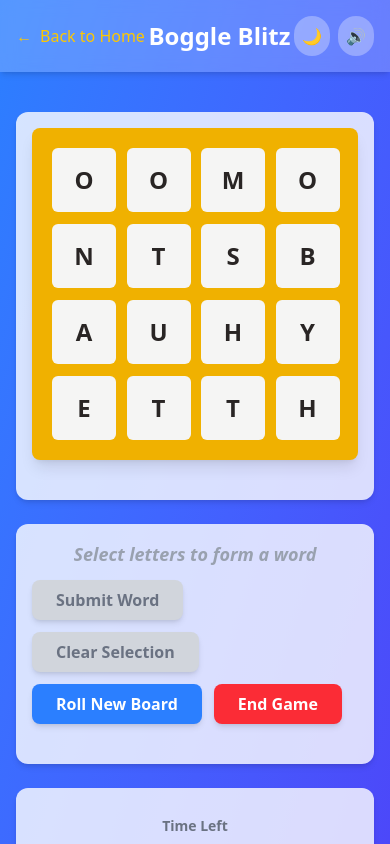
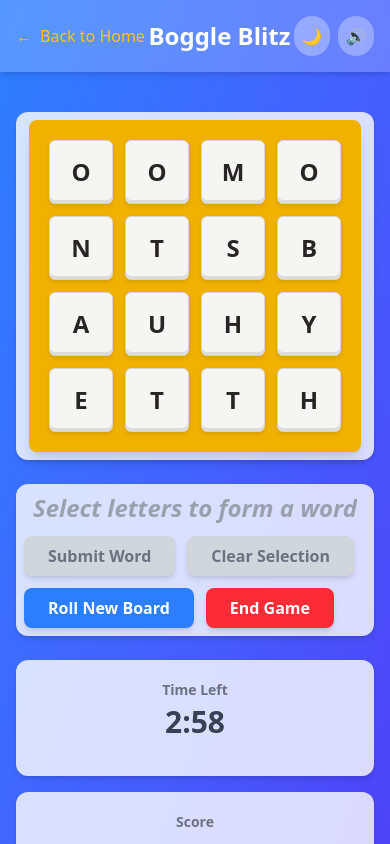
Before and after one commit to tmorse01/boggle-game, a React (Vite) app: page /game in a window 390 px wide. Both pictures are taken after a click on the button "Start Game". Shown: the top 844 px of the page. Built offline with nearby package versions, Linux system fonts and the light colour scheme; no server answers.

Commit message:
Somet style improvments

```diff
--- a/src/components/Board.tsx
+++ b/src/components/Board.tsx
@@ -43,7 +43,7 @@ const Board: React.FC<BoardProps> = ({
   return (
     <div
       className={`
-      bg-yellow-500 p-4 rounded-lg shadow-lg mb-6
+      bg-yellow-500 p-4 rounded-lg shadow-lg
       transition-all duration-500 relative
       ${showAnimation ? "animate-pulse scale-105" : ""}
       ${disabled ? "opacity-90 pointer-events-none" : ""}
--- a/src/components/Controls.tsx
+++ b/src/components/Controls.tsx
@@ -51,7 +51,7 @@ const Controls: React.FC<ControlsProps> = ({
   };
 
   return (
-    <div className="mb-6">
+    <div>
       {gameState === "idle" || gameState === "finished" ? (
         <div className="space-y-4">
           <div className="flex flex-wrap gap-4">
@@ -89,7 +89,7 @@ const Controls: React.FC<ControlsProps> = ({
         </div>
       ) : (
         <div className="flex flex-col items-center space-y-3">
-          <div className="text-lg font-semibold text-center overflow-hidden transition-all duration-300 min-h-[28px]">
+          <div className="text-2xl font-semibold text-center overflow-hidden transition-all duration-300 min-h-[28px]">
             {errorMessage ? (
               <span className="text-red-600 dark:text-red-400 animate-fadeInOut">
                 {errorMessage}
--- a/src/components/Tile.tsx
+++ b/src/components/Tile.tsx
@@ -23,6 +23,7 @@ const Tile: React.FC<TileProps> = ({
       className={`
       w-16 h-16 m-1 rounded-md flex items-center justify-center
       font-bold text-2xl transition-all duration-200
+      border border-stone-300
       ${
         isSelected
           ? "bg-stone-50 text-stone-900 transform scale-105 shadow-lg"
@@ -30,6 +31,10 @@ const Tile: React.FC<TileProps> = ({
       }
       ${isLastSelected ? "ring-4 ring-blue-300" : ""}
       dark:bg-stone-100 dark:text-stone-800 dark:hover:bg-stone-200
+      shadow-[inset_0_-3px_0_rgba(0,0,0,0.1),0_2px_4px_rgba(0,0,0,0.1)]
+      hover:shadow-[inset_0_-2px_0_rgba(0,0,0,0.2),0_3px_5px_rgba(0,0,0,0.2)]
+      active:shadow-[inset_0_2px_4px_rgba(0,0,0,0.2)]
+      active:translate-y-0.5
       `}
       onClick={handleClick}
       aria-label={`Tile ${cell.letter}`}
--- a/src/pages/GamePage.tsx
+++ b/src/pages/GamePage.tsx
@@ -37,21 +37,21 @@ const GamePage: React.FC = () => {
   return (
     <div className="grid grid-cols-1 md:grid-cols-3 gap-6 mt-6">
       <div className="flex flex-col order-2 md:order-1">
-        <div className="bg-white/80 dark:bg-gray-800/80 rounded-xl shadow-md p-4 mb-4 text-blue-900 dark:text-white">
+        <div className="bg-white/80 dark:bg-gray-800/80 rounded-xl shadow-md md:md:p-4 p-2 mb-4 text-blue-900 dark:text-white">
           <Timer timeLeft={boggle.timeLeft} />
         </div>
 
-        <div className="bg-white/80 dark:bg-gray-800/80 rounded-xl shadow-md p-4 mb-4 text-blue-900 dark:text-white">
+        <div className="bg-white/80 dark:bg-gray-800/80 rounded-xl shadow-md md:p-4 p-2 mb-4 text-blue-900 dark:text-white">
           <Score score={boggle.score} />
         </div>
 
-        <div className="bg-white/80 dark:bg-gray-800/80 rounded-xl shadow-md p-4 flex-grow overflow-hidden text-blue-900 dark:text-white">
+        <div className="bg-white/80 dark:bg-gray-800/80 rounded-xl shadow-md md:p-4 p-2 flex-grow overflow-hidden text-blue-900 dark:text-white">
           <WordList words={boggle.foundWords} />
         </div>
       </div>
 
       <div className="md:col-span-2 flex flex-col items-center order-1 md:order-2">
-        <div className="bg-white/80 dark:bg-gray-800/80 rounded-xl shadow-md p-4 mb-6 w-full flex justify-center text-blue-900 dark:text-white">
+        <div className="md:min-w-sm bg-white/80 dark:bg-gray-800/80 rounded-xl shadow-md md:p-4 p-2 mb-6 w-full flex justify-center text-blue-900 dark:text-white">
           <Board
             grid={boggle.grid}
             onSelectTile={boggle.selectTile}
@@ -61,7 +61,7 @@ const GamePage: React.FC = () => {
           />
         </div>
 
-        <div className="bg-white/80 dark:bg-gray-800/80 rounded-xl shadow-md p-4 w-full text-blue-900 dark:text-white">
+        <div className="bg-white/80 dark:bg-gray-800/80 rounded-xl shadow-md md:p-4 p-2 w-full text-blue-900 dark:text-white">
           <Controls
             startGame={boggle.startGame}
             submitWord={boggle.submitWord}
--- a/src/pages/ResultsPage.tsx
+++ b/src/pages/ResultsPage.tsx
@@ -2,7 +2,6 @@ import React from "react";
 import { useLocation, useNavigate } from "react-router-dom";
 import Board from "../components/Board";
 import Results from "../components/Results";
-import Score from "../components/Score";
 import type { GameResults, Grid } from "../types";
 
 interface ResultsLocationState {
@@ -29,15 +28,9 @@ const ResultsPage: React.FC = () => {
   }
 
   return (
-    <div className="grid grid-cols-1 md:grid-cols-3 gap-6 mt-6">
-      <div className="flex flex-col order-2 md:order-1">
-        <div className="bg-white/80 dark:bg-gray-800/80 rounded-xl shadow-md p-4 mb-4 text-blue-900 dark:text-white">
-          <Score score={locationState.score} />
-        </div>
-      </div>
-
-      <div className="md:col-span-2 flex flex-col items-center order-1 md:order-2">
-        <div className="bg-white/80 dark:bg-gray-800/80 rounded-xl shadow-md p-4 mb-6 w-full flex justify-center text-blue-900 dark:text-white">
+    <div className="grid grid-cols-1 md:grid-cols-2 gap-6 mt-6">
+      <div className="md:col-span-2 flex flex-col md:flex-row items-center gap-8">
+        <div className="flex-1 bg-white/80 dark:bg-gray-800/80 rounded-xl shadow-md p-4 flex justify-center text-blue-900 dark:text-white">
           <Board
             grid={locationState.grid}
             onSelectTile={() => {}}
@@ -46,7 +39,7 @@ const ResultsPage: React.FC = () => {
           />
         </div>
 
-        <div className="bg-white/80 dark:bg-gray-800/80 rounded-xl shadow-md p-4 w-full text-blue-900 dark:text-white">
+        <div className="flex-2 bg-white/80 dark:bg-gray-800/80 rounded-xl shadow-md p-4 text-blue-900 dark:text-white">
           <Results
             results={locationState.results}
             resetGame={() => navigate("/")}
```
